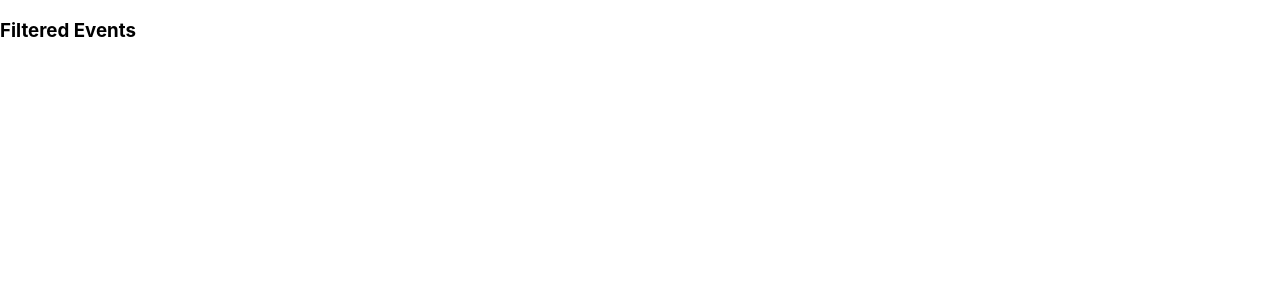
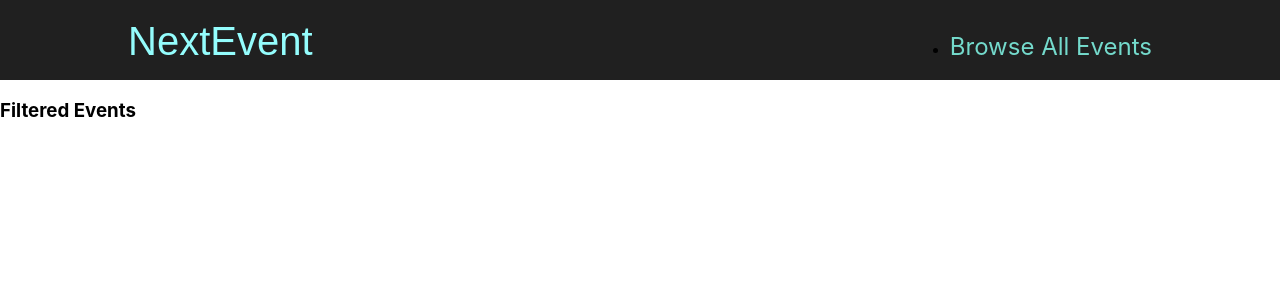
Before and after one commit to shuvro-baset/Next-js, a Next.js app in the folder event/: page /events in a window 1280 px wide. Shown: the top 300 px of the page. Built offline with nearby package versions, Linux system fonts and the light colour scheme.

Commit message:
all events wip

```diff
--- /dev/null
+++ b/event/components/layout/layout.js
@@ -0,0 +1,13 @@
+import { Fragment } from "react";
+import MainHeader from './main-header';
+
+function Layout(props) {
+    return <Fragment>
+        <MainHeader />
+        <main>
+            {props.children}
+        </main>
+    </Fragment>
+}
+
+export default Layout;
--- /dev/null
+++ b/event/components/layout/main-header.js
@@ -0,0 +1,22 @@
+import Link from 'next/link';
+import classes from './main-header.module.css';
+
+function MainHeader() {
+    return (
+        <header className={classes.header}>
+            <div className={classes.logo}>
+                <Link href='/'>NextEvent</Link>
+            </div>
+
+            <nav className={classes.navigation}>
+                <ul>
+                    <li>
+                        <Link href='/events'>Browse All Events</Link>
+                    </li>
+                </ul>
+            </nav>
+        </header>
+    )
+
+}
+export default MainHeader;
--- /dev/null
+++ b/event/components/layout/main-header.module.css
@@ -0,0 +1,41 @@
+.header {
+    width: 100%;
+    display: flex;
+    justify-content: space-between;
+    align-items: baseline;
+    padding: 1rem 10%;
+    height: 5rem;
+    background-color: #202020;
+  }
+
+  .logo {
+    font-size: 1.5rem;
+    color: white;
+    font-family: 'Fira', sans-serif;
+    height: 100%;
+    display: flex;
+    justify-content: center;
+    align-items: center;
+    color: #94fdfd;
+  }
+
+  .logo a {
+    text-decoration: none;
+    color: #94fdfd;
+  }
+
+  .navigation a {
+    text-decoration: none;
+    color: #74dacc;
+    font-size: 1rem;
+  }
+
+  @media (min-width: 768px) {
+    .logo {
+      font-size: 2.5rem;
+    }
+
+    .navigation a {
+      font-size: 1.5rem;
+    }
+  }
--- a/event/pages/_app.js
+++ b/event/pages/_app.js
@@ -1,7 +1,10 @@
+import Layout from '../components/layout/layout';
 import '../styles/globals.css'
 
 function MyApp({ Component, pageProps }) {
-  return <Component {...pageProps} />
+  return <Layout>
+            <Component {...pageProps} />
+          </Layout>
 }
 
 export default MyApp
--- a/event/pages/events/index.js
+++ b/event/pages/events/index.js
@@ -1,7 +1,11 @@
+import { getAllEvents } from '../../dummy-data';
+import EventList from '../../components/events/event-list';
+
 function AllEventsPage() {
+    const events = getAllEvents();
     return (
         <div>
-            <h2>All events</h2>
+            <EventList items={events} />
         </div>
     )
 }
```
